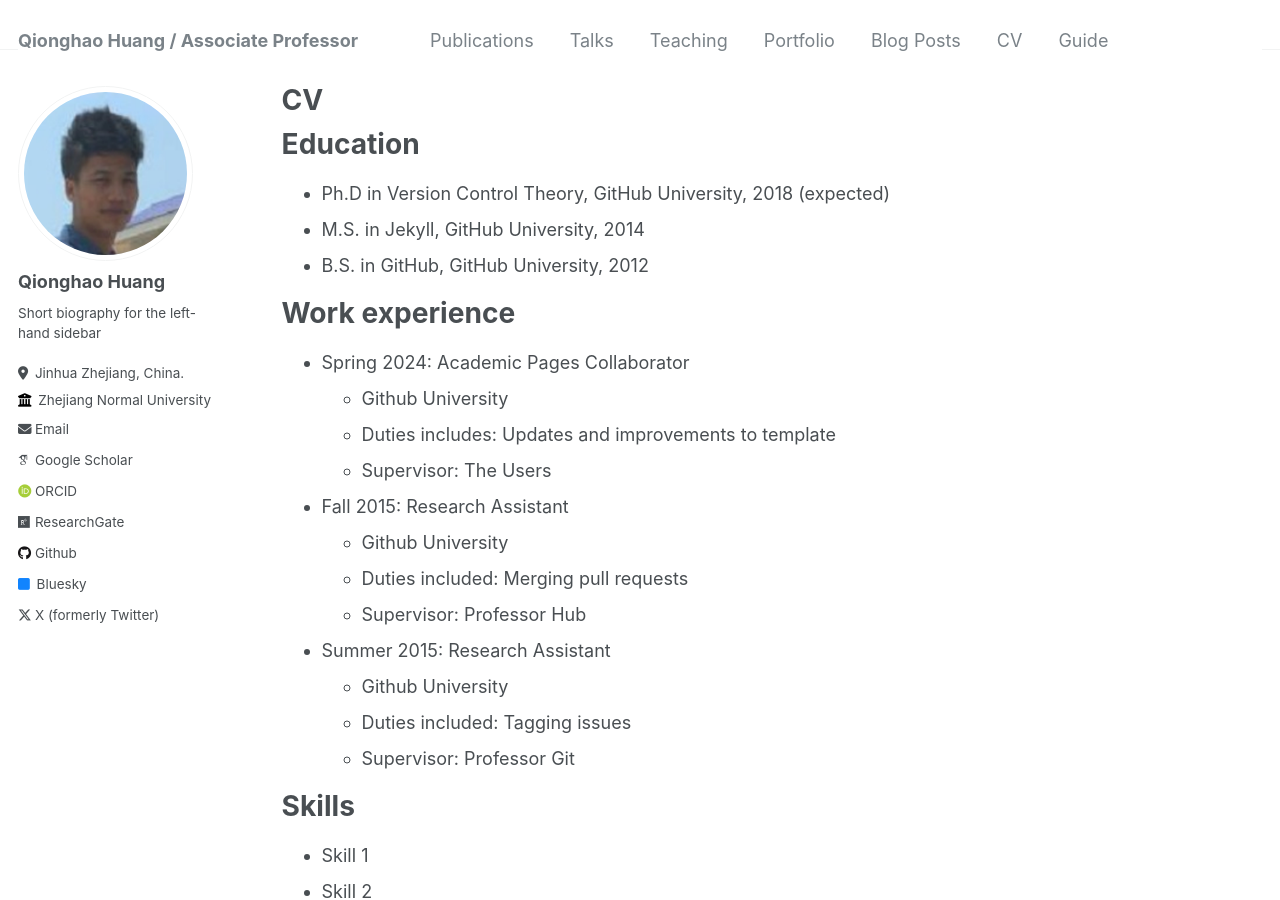
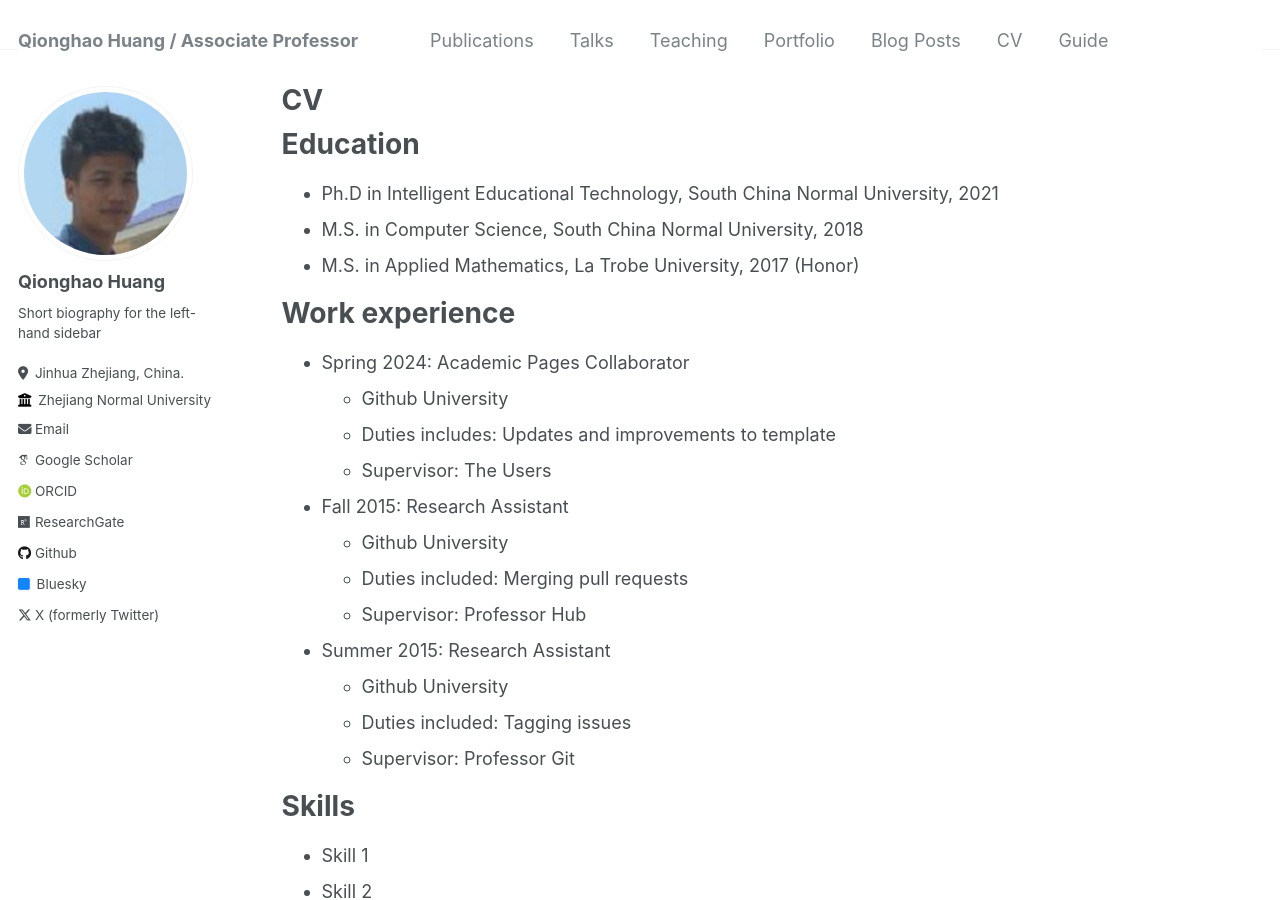
Before and after one commit to qhhuang-ai/qhhuang-ai.github.io, a Jekyll site: the page built from _pages/cv.md, in a window 1280 px wide and 900 px high. Built offline with Jekyll 4.4.1, drawn with Linux system fonts in a browser that asks for light colours; some web fonts are replaced.

```diff
--- a/_pages/cv.md
+++ b/_pages/cv.md
@@ -11,9 +11,9 @@
 
 Education
 ======
-* Ph.D in Version Control Theory, GitHub University, 2018 (expected)
-* M.S. in Jekyll, GitHub University, 2014
-* B.S. in GitHub, GitHub University, 2012
+* Ph.D in Intelligent Educational Technology, South China Normal University, 2021
+* M.S. in Computer Science, South China Normal University, 2018
+* M.S. in Applied Mathematics, La Trobe University, 2017 (Honor)
 
 Work experience
 ======
```
